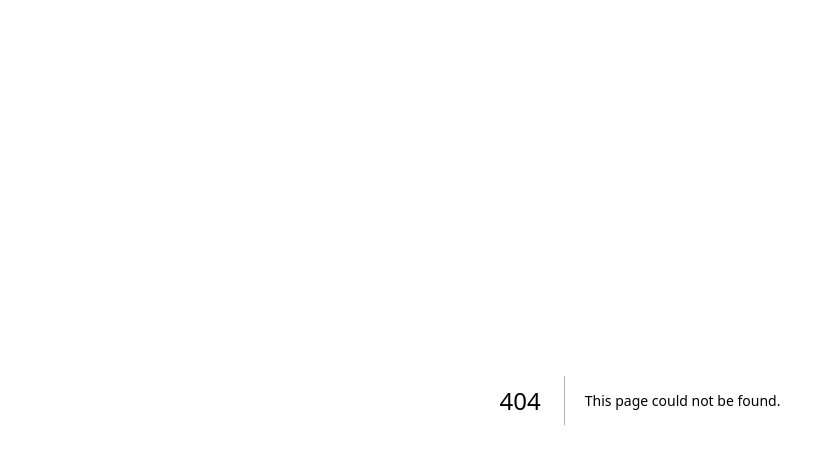
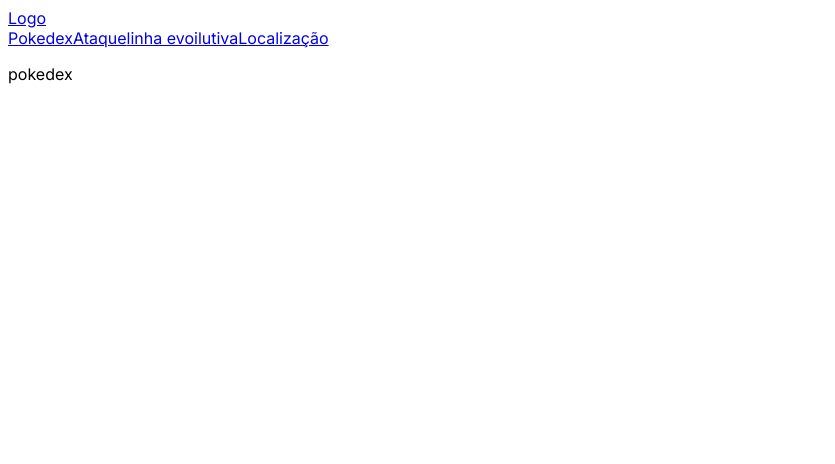
Before and after one commit to pkbceira03/Pokedex-2.0, a Next.js app in the folder pokedex2.0/: page /pages/pokedex in a window 1280 px wide. Before the commit this address had no page. Shown: the top 464 px of the page, without its empty margins (0-835 px from the left). Built offline with nearby package versions, Linux system fonts and the light colour scheme.

Commit message:
começando a estrutura do projeto

```diff
--- /dev/null
+++ b/pokedex2.0/app/components/header.tsx
@@ -0,0 +1,17 @@
+import Link from 'next/link'
+
+export default function Header(){
+    return(
+        <div>
+            <Link href="/">Logo</Link>
+
+            <div>
+                <Link href="/pages/pokedex">Pokedex</Link>
+                <Link href="/pages/ataque">Ataque</Link>
+                <Link href="/pages/evolucao">linha evoilutiva</Link>
+                <Link href="/pages/localizacao">Localização</Link>
+            </div>
+        </div>
+    );
+
+}
--- a/pokedex2.0/app/page.tsx
+++ b/pokedex2.0/app/page.tsx
@@ -1,5 +1,6 @@
 import { Metadata } from 'next'
 import Link from 'next/link'
+import Header from "./components/header"
 
 export const metadata: Metadata = {
   title: 'Next.js',
@@ -9,7 +10,7 @@ export default function Page() {
   return (
 
     <div>
-      <Link href="/products">pagina de produto</Link>
+      <Header/>
     </div>
 
   );
--- /dev/null
+++ b/pokedex2.0/app/pages/pokedex/page.tsx
@@ -0,0 +1,10 @@
+import Header from "../../components/header"
+
+export default function Pokedex(){
+    return(
+        <div>
+            <Header/>
+            <p>pokedex</p>
+        </div>
+    );
+}
```
Also changed, not shown: pokedex2.0/app/pages/ataque/page.tsx (added, +10 -0 lines), pokedex2.0/app/pages/evolucao/page.tsx (added, +10 -0 lines), pokedex2.0/app/pages/localizacao/page.tsx (added, +10 -0 lines), pokedex2.0/app/products/page.tsx (deleted, +0 -7 lines), 1 other file (tests, documents, lock files or other folders).
